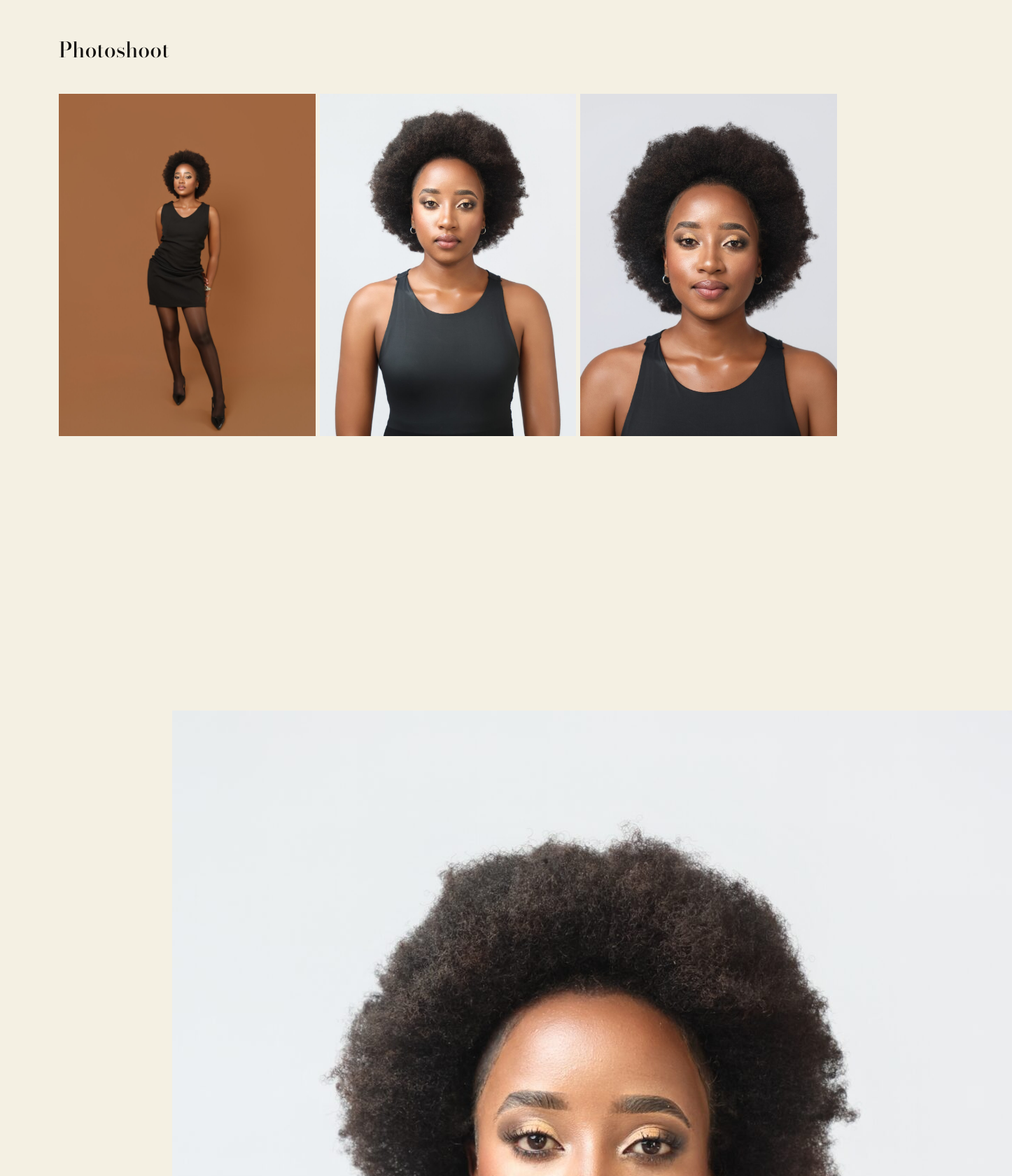
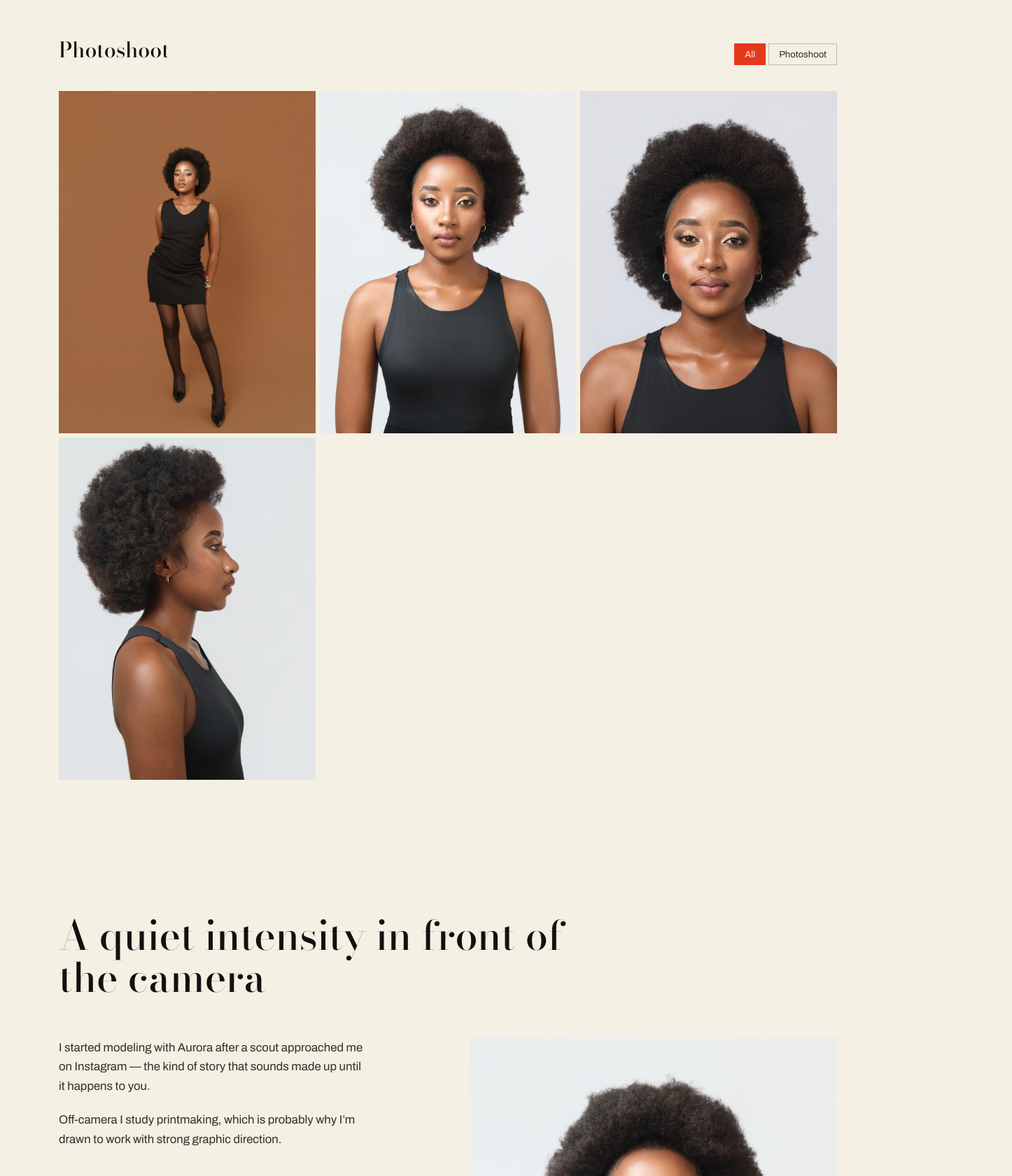
Before and after one commit to KKM196/Lesego_portfolio, a React (Vite) app: page / in a window 1280 px wide. Shown: the part 1100-2780 px from the top of the page at 70% size, 1446 px wide, since content can reach past the window. Built offline with nearby package versions, Linux system fonts and the light colour scheme.

Commit message:
Fix missing comment syntax in data.js, redesign About with pull quote

```diff
--- a/src/App.jsx
+++ b/src/App.jsx
@@ -1,7 +1,7 @@
 import Nav from './components/Nav.jsx'
 import Hero from './components/Hero.jsx'
 import Marquee from './components/Marquee.jsx'
-import Photoshoot from './components/Photoshoot.jsx'
+import Gallery from './components/Gallery.jsx'
 import About from './components/About.jsx'
 import Stats from './components/Stats.jsx'
 import Contact from './components/Contact.jsx'
@@ -16,7 +16,7 @@ export default function App() {
       <main>
         <Hero />
         <Marquee />
-        <Photoshoot />
+        <Gallery />
         <About />
         <Stats />
         <Contact />
--- a/src/components/About.jsx
+++ b/src/components/About.jsx
@@ -1,16 +1,31 @@
 import { about } from '../data.js'
 import headshot from '../assets/headshot.jpg'
+
 export default function About() {
   return (
     <section id="about" className="about">
-      <div className="about__text">
-        <h2>{about.heading}</h2>
-        {about.paragraphs.map((p, i) => (
-          <p key={i}>{p}</p>
-        ))}
-      </div>
-      <div className="about__image">
-           <img src={headshot} alt="Aurora Photoshoot" className="about-img" />
+      <h2 className="about__heading">{about.heading}</h2>
+
+      <div className="about__body">
+        <div className="about__text">
+          {about.paragraphs.map((p, i) => (
+            <p key={i}>{p}</p>
+          ))}
+        </div>
+
+        <figure className="about__figure">
+          <img
+            src={headshot}
+            alt="Portrait of Lesego Madisha"
+            className="about__img"
+            loading="lazy"
+          />
+          {about.pullQuote && (
+            <figcaption className="about__quote">
+              &ldquo;{about.pullQuote}&rdquo;
+            </figcaption>
+          )}
+        </figure>
       </div>
     </section>
   )
--- /dev/null
+++ b/src/components/Gallery.jsx
@@ -0,0 +1,141 @@
+import { useEffect, useMemo, useRef, useState } from 'react'
+import { gallery } from '../data.js'
+
+export default function Gallery() {
+  const categories = useMemo(
+    () => ['All', ...Array.from(new Set(gallery.map((g) => g.category)))],
+    []
+  )
+  const [active, setActive] = useState('All')
+  const [openId, setOpenId] = useState(null)
+  const gridRef = useRef(null)
+
+  // Staggered reveal as each tile scrolls into view
+  useEffect(() => {
+    const grid = gridRef.current
+    if (!grid) return
+    const items = grid.querySelectorAll('.gallery__item')
+    const observer = new IntersectionObserver(
+      (entries) => {
+        entries.forEach((entry) => {
+          if (entry.isIntersecting) {
+            entry.target.classList.add('is-visible')
+            observer.unobserve(entry.target)
+          }
+        })
+      },
+      { threshold: 0.15 }
+    )
+    items.forEach((item) => observer.observe(item))
+    return () => observer.disconnect()
+  }, [active]) // re-run when the filter changes so newly shown tiles animate in
+
+  const visible =
+    active === 'All' ? gallery : gallery.filter((g) => g.category === active)
+
+  const openIndex = visible.findIndex((g) => g.id === openId)
+  const openItem = openIndex >= 0 ? visible[openIndex] : null
+
+  const goTo = (delta) => {
+    if (openIndex === -1) return
+    const next = (openIndex + delta + visible.length) % visible.length
+    setOpenId(visible[next].id)
+  }
+
+  // Keyboard controls + scroll lock while lightbox is open
+  useEffect(() => {
+    if (!openItem) return
+    const onKey = (e) => {
+      if (e.key === 'Escape') setOpenId(null)
+      if (e.key === 'ArrowRight') goTo(1)
+      if (e.key === 'ArrowLeft') goTo(-1)
+    }
+    window.addEventListener('keydown', onKey)
+    document.body.style.overflow = 'hidden'
+    return () => {
+      window.removeEventListener('keydown', onKey)
+      document.body.style.overflow = ''
+    }
+    // eslint-disable-next-line react-hooks/exhaustive-deps
+  }, [openItem])
+
+  return (
+    <section id="photoshoot" className="gallery">
+      <div className="gallery__head">
+        <h2>Photoshoot</h2>
+        <div className="gallery__filters">
+          {categories.map((cat) => (
+            <button
+              key={cat}
+              className={`gallery__filter ${active === cat ? 'is-active' : ''}`}
+              onClick={() => setActive(cat)}
+            >
+              {cat}
+            </button>
+          ))}
+        </div>
+      </div>
+
+      <div className="gallery__grid" ref={gridRef}>
+        {visible.map((item, i) => (
+          <button
+            key={item.id}
+            className="gallery__item"
+            style={{ '--i': i }}
+            onClick={() => setOpenId(item.id)}
+            aria-label={`View ${item.title}`}
+          >
+            <img src={item.src} alt={item.title} loading="lazy" />
+            <span className="gallery__item-caption">
+              {item.title} · {item.year}
+            </span>
+          </button>
+        ))}
+      </div>
+
+      {openItem && (
+        <div className="lightbox" onClick={() => setOpenId(null)}>
+          <button
+            className="lightbox__close"
+            onClick={() => setOpenId(null)}
+            aria-label="Close"
+          >
+            ×
+          </button>
+          <button
+            className="lightbox__nav lightbox__nav--prev"
+            onClick={(e) => {
+              e.stopPropagation()
+              goTo(-1)
+            }}
+            aria-label="Previous"
+          >
+            ‹
+          </button>
+          <div
+            className="lightbox__frame"
+            onClick={(e) => e.stopPropagation()}
+          >
+            <img src={openItem.src} alt={openItem.title} />
+            <div className="lightbox__caption">
+              <span>{openItem.category}</span>
+              <span>
+                {openItem.title} · {openItem.year}
+              </span>
+            </div>
+          </div>
+          <button
+            className="lightbox__nav lightbox__nav--next"
+            onClick={(e) => {
+              e.stopPropagation()
+              goTo(1)
+            }}
+            aria-label="Next"
+          >
+            ›
+          </button>
+        </div>
+      )}
+    </section>
+  )
+}
--- a/src/components/Photoshoot.jsx
+++ /dev/null
@@ -1,18 +0,0 @@
-import { photoshoot } from '../data.js'
-
-export default function Photoshoot() {
-  return (
-    <section id="photoshoot" className="photoshoot">
-      <div className="photoshoot__head">
-        <h2>Photoshoot</h2>
-      </div>
-      <div className="photoshoot__grid">
-        {photoshoot.map((item, i) => (
-          <figure key={i} className="photoshoot__item">
-            <img src={item.src} alt={item.alt} loading="lazy" />
-          </figure>
-        ))}
-      </div>
-    </section>
-  )
-}
--- a/src/data.js
+++ b/src/data.js
@@ -1,8 +1,6 @@
 // ─────────────────────────────────────────────────────────────
 // All site copy and content lives here. Edit this file to
 // rebrand the whole site — no component code needs to change.
-// Replace the placeholder image paths with real photos placed
-// in /src/assets (see README for exact filenames expected).
 // ─────────────────────────────────────────────────────────────
 import fullbody from './assets/fullbody.jpg'
 import headshot from './assets/headshot.jpg'
@@ -12,20 +10,21 @@ import headshot3 from './assets/headshot3.jpg'
 export const profile = {
   name: 'Lesego Madisha',
   agency: 'Aurora',
-  location: 'Johanessburg/ available worldwide',
-  tagline: 'Runway model working across fashion, beauty, and film.',
-  heroNote: '5\u2019 7" — currently based in Johanessburg'
+  location: 'Johannesburg / available worldwide',
+  tagline: 'Commercial model working across fashion, beauty, and film.',
+  heroNote: '5\u2019 7" — currently based in Johannesburg',
 }
 
 export const about = {
   heading: 'A quiet intensity in front of the camera',
   paragraphs: [
-    'I started modeling with Aurora after a scout approached me on instagram — the kind of story that sounds made up until it happens to you.',
-    'I like sets that ask for something specific: a character, a mood, a piece of choreography for the body. Off-camera I study printmaking, which is probably why I\u2019m drawn to work with strong graphic direction.',
+    'I started modeling with Aurora after a scout approached me on Instagram — the kind of story that sounds made up until it happens to you.',
+    'Off-camera I study printmaking, which is probably why I\u2019m drawn to work with strong graphic direction.',
   ],
+  pullQuote:
+    'I like sets that ask for something specific: a character, a mood, a piece of choreography for the body.',
 }
-
-// Comp-card style measurements — the back-of-card details agencies expect.
+//Comp-card style measurements — the back-of-card details agencies expect.
 export const stats = [
   { label: 'Height', value: '5\u2019 7"' },
   { label: 'Bust', value: '31"' },
@@ -37,16 +36,18 @@ export const stats = [
   { label: 'Dress', value: 'Small' },
 ]
 
-// Photoshoot gallery — add as many as you like. Each entry needs
-// `src` (imported image) and `alt` (short description for screen readers).
-export const photoshoot = [
-  { src: fullbody,  alt: 'Full-body beauty shot' },
-  { src: headshot,  alt: 'Close-up beauty shot' },
-  { src: headshot2, alt: 'Beauty portrait' },
+// Gallery entries. `category` drives the filter chips — the component
+// derives them from whatever categories exist here, so adding a new one
+// automatically shows up as a new filter.
+export const gallery = [
+  { id: 'g1', category: 'Photoshoot', title: 'Full-body', year: '2026', src: fullbody },
+  { id: 'g2', category: 'Photoshoot', title: 'Portrait',  year: '2026', src: headshot },
+  { id: 'g3', category: 'Photoshoot', title: 'Aurora I',  year: '2026', src: headshot2 },
+  { id: 'g4', category: 'Photoshoot', title: 'Aurora II', year: '2026', src: headshot3 },
 ]
 
 export const contact = {
-  bookingEmail: 'madishajulia058.com',
+  bookingEmail: 'madishajulia058gmail.com',
   agencyPhone: '+27 65 893 7824',
   instagram: '@b.onitaa',
   agencyName: 'Aurora',
--- a/src/index.css
+++ b/src/index.css
@@ -324,7 +324,6 @@ section { padding: 96px var(--pad); max-width: var(--max); margin: 0 auto; }
   from { transform: translateX(0); }
   to { transform: translateX(-50%); }
 }
-
 /* ── Gallery ────────────────────────────────────────────── */
 .gallery__head {
   display: flex;
@@ -348,73 +347,68 @@ section { padding: 96px var(--pad); max-width: var(--max); margin: 0 auto; }
   border-color: var(--accent);
   color: var(--paper);
 }
-.gallery__filter:hover:not(.is-active) { border-color: var(--accent); color: var(--accent); }
+.gallery__filter:hover:not(.is-active) {
+  border-color: var(--accent);
+  color: var(--accent);
+}
 
 .gallery__grid {
   display: grid;
-  grid-template-columns: repeat(4, 1fr);
-  grid-auto-rows: 180px;
-  gap: 4px;
+  grid-template-columns: repeat(2, 1fr);
+  gap: 6px;
 }
+
 .gallery__item {
   position: relative;
-  grid-column: span 1;
-  grid-row: span 1;
+  aspect-ratio: 3 / 4;
   overflow: hidden;
   text-align: left;
+  padding: 0;
   opacity: 0;
-  transform: scale(0.92);
-  clip-path: inset(6% 6% 6% 6%);
-  transition: opacity 0.7s ease, transform 0.7s cubic-bezier(0.16, 1, 0.3, 1), clip-path 0.7s cubic-bezier(0.16, 1, 0.3, 1);
+  transform: translateY(12px);
+  transition:
+    opacity 0.6s ease,
+    transform 0.6s cubic-bezier(0.16, 1, 0.3, 1);
 }
 .gallery__item.is-visible {
   opacity: 1;
-  transform: scale(1);
-  clip-path: inset(0% 0% 0% 0%);
+  transform: translateY(0);
   transition-delay: calc(var(--i, 0) * 70ms);
 }
-.gallery__item--wide { grid-column: span 2; }
-.gallery__item--tall { grid-row: span 2; }
-.gallery__item--large { grid-column: span 2; grid-row: span 2; }
 
-.gallery__item .placeholder { transition: transform 0.6s cubic-bezier(0.16, 1, 0.3, 1); }
-.gallery__item:hover .placeholder,
-.gallery__item:focus-visible .placeholder { transform: scale(1.06) rotate(-0.6deg); }
-
-.gallery__item::after {
-  content: '';
-  position: absolute;
-  inset: 0;
-  background: var(--accent);
-  mix-blend-mode: multiply;
-  opacity: 0;
-  transition: opacity 0.35s ease;
-  pointer-events: none;
+.gallery__item img {
+  width: 100%;
+  height: 100%;
+  object-fit: cover;
+  display: block;
+  transition: transform 0.6s cubic-bezier(0.16, 1, 0.3, 1);
 }
-.gallery__item:hover::after,
-.gallery__item:focus-visible::after { opacity: 0.22; }
+.gallery__item:hover img,
+.gallery__item:focus-visible img {
+  transform: scale(1.04);
+}
 
 .gallery__item-caption {
   position: absolute;
-  left: 0; right: 0; bottom: 0;
-  padding: 12px 14px;
-  font-size: 0.78rem;
+  left: 0;
+  right: 0;
+  bottom: 0;
+  padding: 14px 16px;
+  font-size: 0.8rem;
   color: var(--paper);
-  background: linear-gradient(to top, rgba(0,0,0,0.6), transparent);
+  background: linear-gradient(to top, rgba(0, 0, 0, 0.65), transparent);
   opacity: 0;
   transform: translateY(6px);
   transition: opacity 0.25s ease, transform 0.3s ease;
-  z-index: 1;
 }
 .gallery__item:hover .gallery__item-caption,
-.gallery__item:focus-visible .gallery__item-caption { opacity: 1; transform: translateY(0); }
+.gallery__item:focus-visible .gallery__item-caption {
+  opacity: 1;
+  transform: translateY(0);
+}
 
-@media (max-width: 900px) {
-  .gallery__grid { grid-template-columns: repeat(2, 1fr); grid-auto-rows: 220px; }
-}
-@media (max-width: 520px) {
-  .gallery__grid { grid-template-columns: 1fr; }
-  .gallery__item--wide, .gallery__item--large { grid-column: span 1; }
+@media (min-width: 900px) {
+  .gallery__grid { grid-template-columns: repeat(3, 1fr); }
 }
 
 /* ── Lightbox ───────────────────────────────────────────── */
@@ -430,19 +424,29 @@ section { padding: 96px var(--pad); max-width: var(--max); margin: 0 auto; }
 }
 .lightbox__frame {
   width: min(720px, 100%);
-  aspect-ratio: 4 / 5;
+  max-height: 90vh;
+  display: flex;
+  flex-direction: column;
+  gap: 12px;
+}
+.lightbox__frame img {
+  width: 100%;
+  height: auto;
+  max-height: 80vh;
+  object-fit: contain;
+  display: block;
 }
 .lightbox__caption {
   display: flex;
   justify-content: space-between;
   color: var(--paper);
-  font-size: 0.8rem;
-  margin-top: 14px;
-  opacity: 0.8;
+  font-size: 0.82rem;
+  opacity: 0.85;
 }
 .lightbox__close {
   position: absolute;
-  top: 20px; right: var(--pad);
+  top: 20px;
+  right: var(--pad);
   font-size: 2rem;
   line-height: 1;
   color: var(--paper);
@@ -460,41 +464,98 @@ section { padding: 96px var(--pad); max-width: var(--max); margin: 0 auto; }
 .lightbox__nav--prev { left: 8px; }
 .lightbox__nav--next { right: 8px; }
 
+
 /* ── About ──────────────────────────────────────────────── */
 .about {
+  display: block;
+  padding: 96px var(--pad);
+}
+
+/* Big editorial heading spanning the full width */
+.about__heading {
+  font-size: clamp(2rem, 5vw, 3.6rem);
+  line-height: 1.05;
+  max-width: 22ch;
+  margin-bottom: 56px;
+}
+
+/* Two columns: text on the left, image on the right */
+.about__body {
   display: grid;
-  grid-template-columns: 1.1fr 0.9fr;
+  grid-template-columns: 1fr 1fr;
   gap: 64px;
-  align-items: end;
+  align-items: start;
 }
-about__text h2 {
-  font-size: clamp(1.8rem, 3vw, 2.4rem);
-  max-width: 16ch;
-  margin-bottom: 5px;
-}
+
 .about__text p {
-  max-width: 58ch;
+  max-width: 46ch;
+  font-size: 1.05rem;
   line-height: 1.65;
   color: var(--ink-soft);
-  margin-bottom: 5px;
+  margin-bottom: 20px;
 }
-.about__image {
+.about__text p:last-child { margin-bottom: 0; }
+
+/* Image + pull quote overlay */
+.about__figure {
+  position: relative;
+  margin: 0;
   aspect-ratio: 3 / 4;
-  align-self: end;
-  margin-top: 200px;
+  overflow: hidden;
+  background: var(--stone);
+}
+.about__img {
+  width: 100%;
+  height: 100%;
+  object-fit: cover;
+  object-position: center 20%;
+  display: block;
 }
 
+.about__quote {
+  position: absolute;
+  left: 0;
+  right: 0;
+  bottom: 0;
+  padding: 32px 24px 24px;
+  font-family: var(--display);
+  font-style: italic;
+  font-size: clamp(1rem, 1.4vw, 1.2rem);
+  line-height: 1.35;
+  color: var(--paper);
+  background: linear-gradient(
+    to top,
+    rgba(15, 14, 13, 0.85) 0%,
+    rgba(15, 14, 13, 0.6) 60%,
+    rgba(15, 14, 13, 0) 100%
+  );
+}
+
+/* Tablet */
 @media (max-width: 1100px) {
-  .about { gap: 40px; }
-  .about__text h2 { font-size: 2rem; }
+  .about { padding: 80px var(--pad); }
+  .about__heading { margin-bottom: 48px; }
+  .about__body { gap: 40px; }
 }
-@media (max-width: 820px) {
-  .about { grid-template-columns: 1fr; gap: 32px; align-items: start; }
-  .about__image {
-    order: -1;
-    aspect-ratio: 16 / 10;
-    margin-top: 0;
-    align-self: start;
+
+/* Mobile: stack */
+@media (max-width: 760px) {
+  .about { padding: 64px var(--pad); }
+  .about__heading {
+    font-size: clamp(1.8rem, 8vw, 2.4rem);
+    margin-bottom: 32px;
+  }
+  .about__body {
+    grid-template-columns: 1fr;
+    gap: 28px;
+  }
+  .about__figure {
+    aspect-ratio: 4 / 5;
+    order: -1;      /* image above the text on mobile */
+  }
+  .about__quote {
+    padding: 24px 20px 20px;
+    font-size: 1rem;
   }
 }
 /*Stats (comp card) ──────────────────────────────────── */
```
